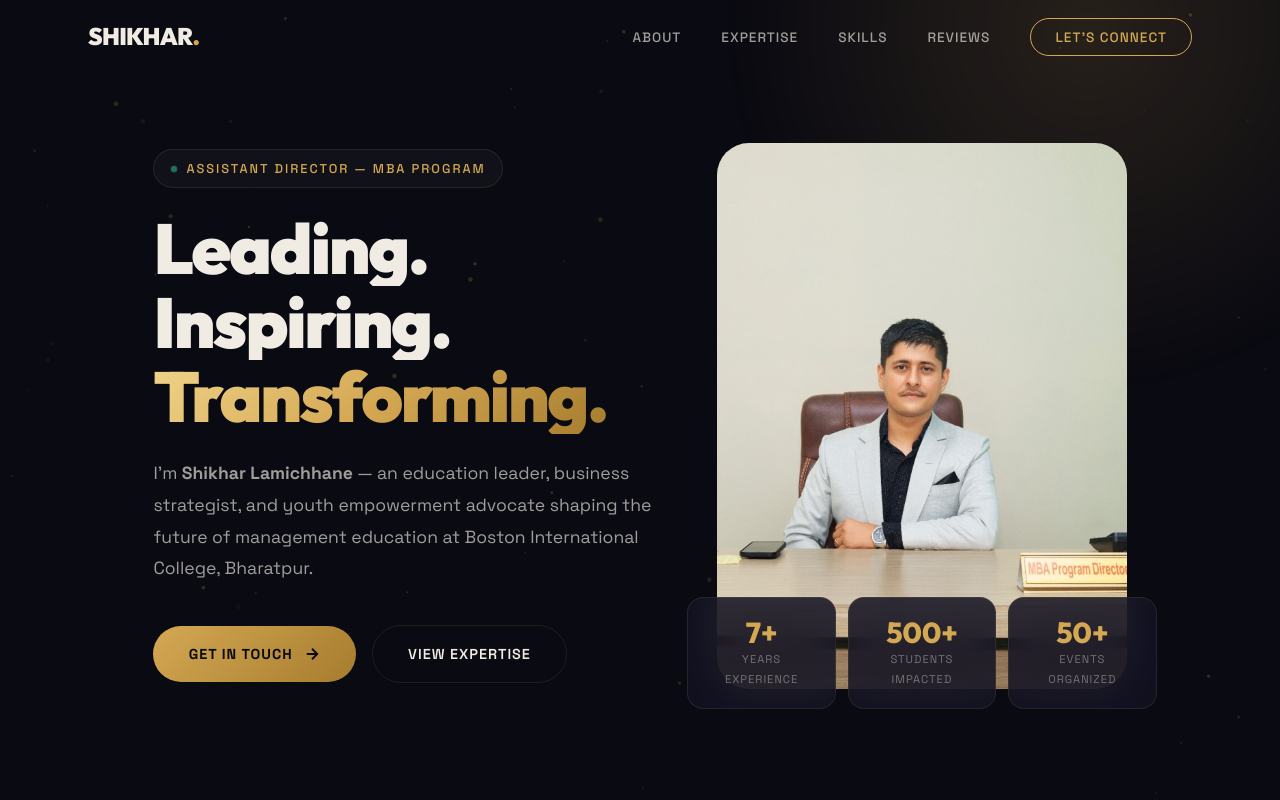
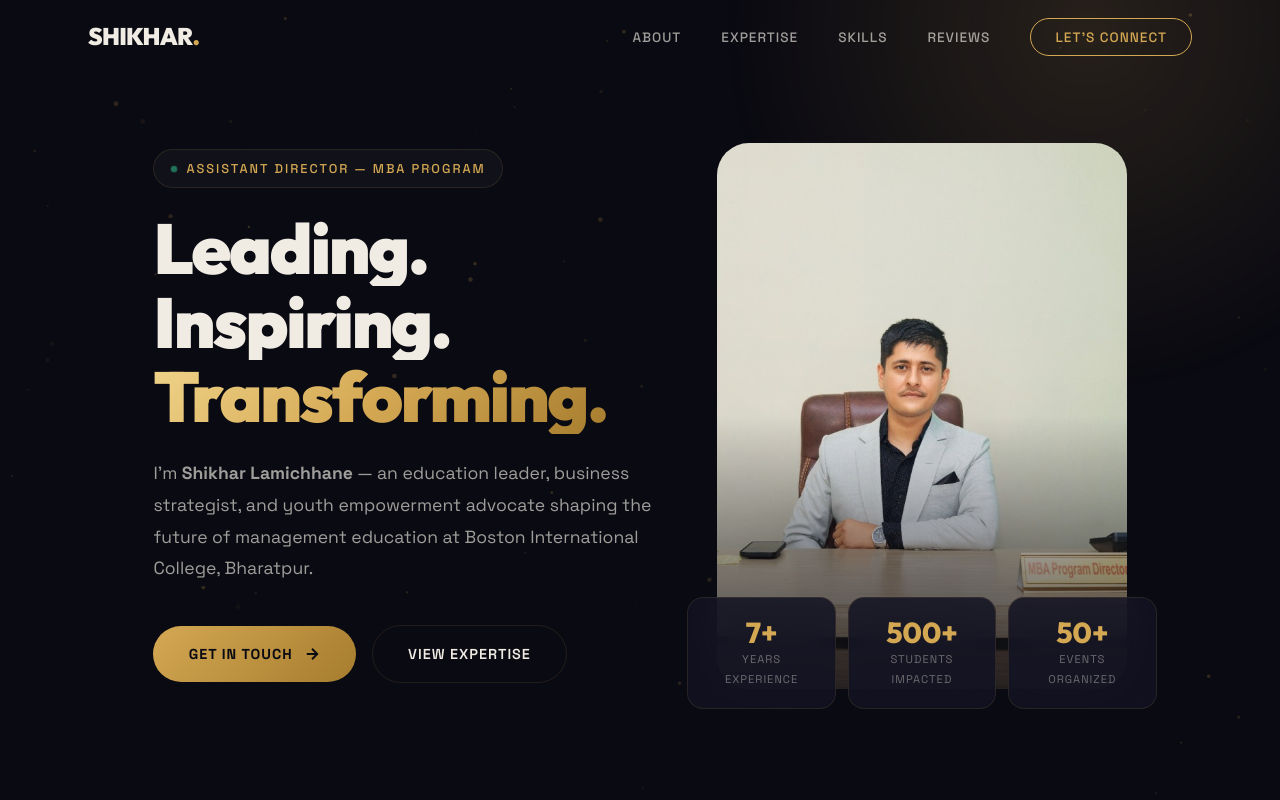
Before and after one commit to Gau7ab/Template, a Next.js app: page / in a window 1280 px wide. Shown: the top 800 px of the page. Built offline with nearby package versions, Linux system fonts and the light colour scheme.

Commit message:
feat: remove image gallery and hover effect from Hero component
Co-authored-by: Om Prakash Paudel Gaurav <176696545+Gau7ab@users.noreply.github.com>

```diff
--- a/app/globals.css
+++ b/app/globals.css
@@ -511,42 +511,6 @@ img {
 
 .hero-image-container:hover img {
   transform: scale(1.05);
-}
-
-/* Image Gallery */
-.hero-image-gallery {
-  position: relative;
-  width: 100%;
-  height: 100%;
-  display: flex;
-  align-items: center;
-  justify-content: center;
-}
-
-.gallery-image {
-  position: absolute;
-  width: 100%;
-  height: 100%;
-  object-fit: cover;
-  opacity: 1;
-  transition: opacity 0.8s var(--ease-smooth);
-}
-
-.gallery-image-1 {
-  z-index: 2;
-}
-
-.gallery-image-2 {
-  opacity: 0;
-  z-index: 1;
-}
-
-.hero-image-container:hover .gallery-image-1 {
-  opacity: 0;
-}
-
-.hero-image-container:hover .gallery-image-2 {
-  opacity: 1;
 }
 
 .hero-image-container::after {
--- a/components/Hero.tsx
+++ b/components/Hero.tsx
@@ -67,10 +67,7 @@ export default function Hero() {
         </div>
         <div className="hero-image-wrapper">
           <div className="hero-image-container">
-            <div className="hero-image-gallery">
-              <img src="/hero-desk.jpg" alt="Shikhar Lamichhane at desk - MBA Program Director" className="gallery-image gallery-image-1" />
-              <img src="/hero-action.jpg" alt="Shikhar Lamichhane presenting - Assistant Director MBA Program" className="gallery-image gallery-image-2" />
-            </div>
+            <img src="/hero-desk.jpg" alt="Shikhar Lamichhane at desk - MBA Program Director" />
           </div>
           <div className="hero-stats" ref={statsRef}>
             <div className="stat-card">
```
